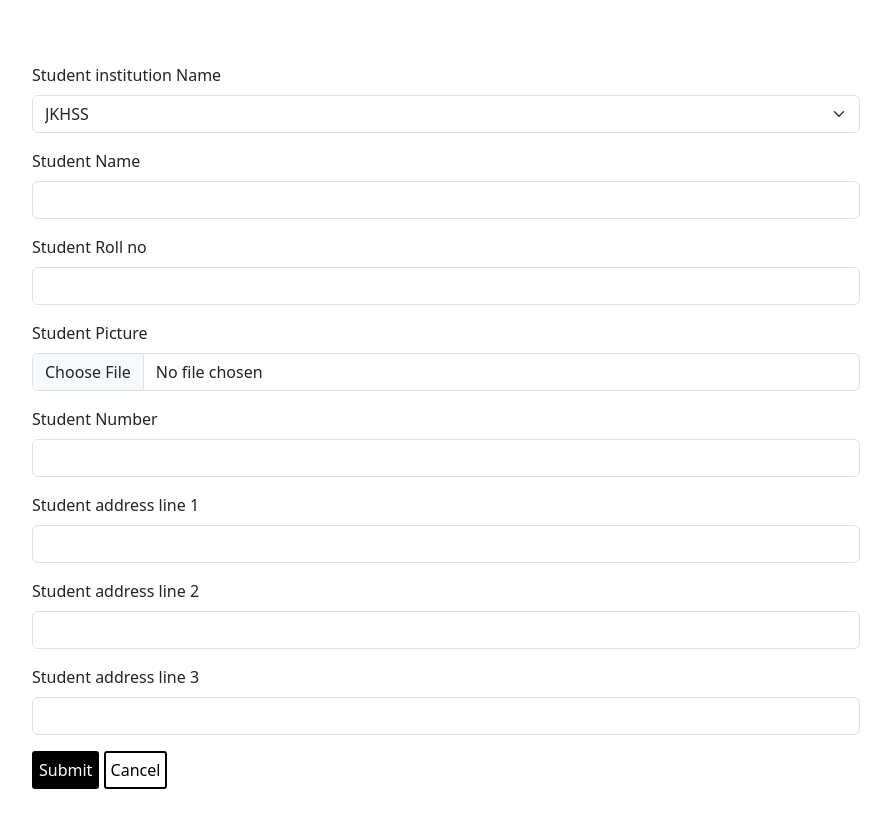
After one commit to afthab8990/ID-card-generator, a Django app: page /addstudents in a window 1280 px wide. The commit adds this page. Shown: the part 337-1174 px from the top of the page, without its empty margins (194-1085 px from the left). Run offline with Django 5.2, Linux system fonts and the light colour scheme; data comes from the database, SQL or seed files in the repository; both versions use the stored data as it was after the commit.

Commit message:
Added student functions

```diff
--- a/id_app/models.py
+++ b/id_app/models.py
@@ -11,6 +11,7 @@ class instituition(models.Model):
     institutionEmail2 = models.EmailField()
 
 class student(models.Model):
+    sinstitution=models.ForeignKey(instituition,on_delete=models.CASCADE)
     studentName = models.CharField(max_length=25)
     studentRollnumber = models.IntegerField()
     studentNumber = models.IntegerField()
--- a/id_app/static/style.css
+++ b/id_app/static/style.css
@@ -2,14 +2,42 @@ body{
     font-family: Helvetica, sans-serif;
 }
 .navbar-nav .nav-link{
-    border-style:none;
-    border-bottom: 2px;
+    border-bottom-style:none;
 }
 .navbar-nav .nav-link:hover{
     font-weight: bold;
+    border-bottom-style: solid;
+    border-bottom-color: black;
+}
+
+.hollow-butn{
+    border-style: solid;
+    border-radius: 3px;
+    transition: 0.4s;
+    padding: 5px;
+    background-color: white;
+    text-decoration: none;
+}
+.hollow-butn:hover{
+    background-color: black;
+    color: white;
+}
+
+.solid-butn{
+    border-style: solid;
+    border-radius: 3px;
+    transition: 0.4s;
+    padding: 5px;
+    color: white;
+    background-color: black;
+}
+
+.solid-butn:hover{
+    background-color: grey;
 }
 
 .box{
+    position: relative;
     width: 180px;
     height: 250px;
     background-color: white;
--- /dev/null
+++ b/id_app/templates/addstudents.html
@@ -0,0 +1,68 @@
+{% extends 'generator.html' %}
+{% load static %}
+{% block content %}
+<!-- Form -->
+ <div class="container-fluid">
+    <div class="row justify-content-center" style="background-size: cover; background-position: center; background-attachment: fixed; height: 200px; overflow: hidden; background-image: url('{% static 'img/student.jpg' %}');" >
+        <h1 class="text-primary" style="margin: auto;font-size: 80px;">Students</h1>
+    </div>
+    <div class="row justify-content-center m-5" style="border-radius: 9px;">
+        <div class="row justify-content-center mt-3">
+            <div class="col-9">
+                <form method="post" action="{% url 'poststudents' %}" enctype="multipart/form-data" >
+                    {% csrf_token %}
+                    <div class="mb-3">
+                        <label for="formFile" class="form-label">Student institution Name</label>
+                        <select class="form-select" id="inputGroupSelect01" name="sinstitution">
+                            {% for i in idata %}
+                                <option>{{ i.institutionName }}</option>
+                            {% endfor %}
+                        </select>
+                    </div>
+                    <div class="mb-3">
+                        <label for="formFile" class="form-label">Student Name</label>
+                        <input class="form-control" type="text" name="studentName">
+                    </div>
+                    <div class="mb-3">
+                        <label for="formFile" class="form-label">Student Roll no</label>
+                        <input class="form-control" type="text" name="studentRollnumber">
+                    </div>
+                    <div class="mb-3">
+                        <label for="formFileDisabled" class="form-label">Student Picture</label>
+                        <input class="form-control" type="file" name="studentPhoto">
+                    </div>
+                    <div class="mb-3">
+                        <label for="formFile" class="form-label">Student Number</label>
+                        <input class="form-control" type="text" name="studentNumber">
+                    </div>
+                    <div class="mb-3">
+                        <label for="formFile" class="form-label">Student address line 1</label>
+                        <input class="form-control" type="text" name="studentAddress1">
+                    </div>
+                    <div class="mb-3">
+                        <label for="formFile" class="form-label">Student address line 2</label>
+                        <input class="form-control" type="text" name="studentAddress2">
+                    </div>
+                    <div class="mb-3">
+                        <label for="formFile" class="form-label">Student address line 3</label>
+                        <input class="form-control" type="text" name="studentAddress3">
+                    </div>
+                    <div class="col-6">
+                        <button  type="submit" class="solid-butn">Submit</button>
+                    </form>
+                   <button type="button" class="hollow-butn" onclick="window.location.href='{% url 'students' %}'" >Cancel</button>
+                </div>
+            </div>
+        </div>
+    </div>
+
+ </div>
+{% endblock %}
+<!--
+institutionName = models.CharField(max_length=40)
+instituitionAddress = models.CharField(max_length=250)
+instituitionLogo = models.ImageField()
+instituitionNumber = models.IntegerField()
+instituitionNumber2 = models.IntegerField()
+instituitionEmail = models.EmailField()
+instituitionEmail2 = models.EmailField() -->
--- a/id_app/templates/generator.html
+++ b/id_app/templates/generator.html
@@ -12,10 +12,15 @@
 
 <body>
   <div class="container-fluid">
+    <div class="row d-flex bg-black align-items-center" style="height: 80px;">
+      <div class="col-6">
+        <h3 class="text-white">ID Card generator</h3>
+      </div>
+      <div class="col-6"></div>
+    </div>
+    <div class="row text-center">
 
-    <div class="row text-center">
-        <div class="col-12 text-white d-flex flex-column ">
-            <nav class="navbar navbar-expand navbar-light bg-light">
+            <nav class="navbar navbar-expand navbar-light bg-white">
                 <div class="mx-auto">
                     <div class="collapse navbar-collapse" id="navbarSupportedContent">
                       <ul class="navbar-nav mr-auto">
@@ -26,7 +31,7 @@
                             <a class="nav-link" href="{% url 'institutions' %}">Institutions</a>
                           </li>
                         <li class="nav-item">
-                          <a class="nav-link" href="#">Students</a>
+                          <a class="nav-link" href="{% url 'students' %}">Students</a>
                         </li>
                         <li class="nav-item">
                             <a class="nav-link" href="#">Card Styles</a>
@@ -35,7 +40,7 @@
                     </div>
                 </div>
             </nav>
-        </div>
+
     </div>
   </div>
   {% block content %}
--- a/id_app/urls.py
+++ b/id_app/urls.py
@@ -7,4 +7,9 @@ urlpatterns = [
     path('institutions',views.institutions,name='institutions'),
     path('addinstitutions',views.addinstitutions,name='addinstitutions'),
     path('postinstitutions',views.postinstitutions,name='postinstitutions'),
+    path('editinstitutions<int:id>',views.editinstitutions,name='editinstitutions'),
+    path('updateinstitution<int:id>',views.updateinstitution,name='updateinstitution'),
+    path('students',views.students,name='students'),
+    path('addstudents',views.addstudents,name='addstudents'),
+    path('poststudents',views.poststudents,name='poststudents'),
 ]
--- a/id_app/views.py
+++ b/id_app/views.py
@@ -1,4 +1,4 @@
-from django.shortcuts import render,redirect
+from django.shortcuts import render,redirect, get_object_or_404
 from django.http import HttpRequest
 from .models import*
 from django.core.files.storage import FileSystemStorage
@@ -34,5 +34,43 @@ def editinstitutions(request,id):
     data = instituition.objects.filter(id=id)
     return render(request,'editinstitutions.html',{'data':data})
 
+def updateinstitution(request,id):
+    if request.method == 'POST':
+        institutionName = request.POST.get['institutionName']
+        institutionAddress = request.POST.get['institutionAddress']
+        institutionNumber = request.POST.get['institutionNumber']
+        institutionNumber2 = request.POST.get['institutionNumber2']
+        institutionEmail = request.POST.get['institutionEmail']
+        institutionEmail2 = request.POST.get['institutionEmail2']
+        try:
+            img_c = request.FILES['institutionLogo']
+            fs = FileSystemStorage()
+            institutionLogo = fs.save(img_c.name, img_c)
+        except MultiValueDictKeyError:
+            institutionLogo = instituition.objects.get(id=id).institutionLogo
+        instituition.objects.filter(id=id).update(institutionName=institutionName,institutionAddress=institutionAddress,institutionLogo=institutionLogo,institutionNumber=institutionNumber,institutionNumber2=institutionNumber2,institutionEmail=institutionEmail,institutionEmail2=institutionEmail2)
+    return redirect('institutions')
 
+def students(request):
+    sdata = student.objects.all()
+    return render(request,'students.html',{'sdata':sdata})
+
+def addstudents(request):
+    idata = instituition.objects.all()
+    return render(request,'addstudents.html',{'idata':idata})
+
+def poststudents(request):
+    if request.method=='POST':
+        sinstitutionName = request.POST['sinstitution']
+        studentName = request.POST['studentName']
+        studentPhoto = request.FILES['studentPhoto']
+        studentNumber = request.POST['studentNumber']
+        studentRollnumber = request.POST['studentRollnumber']
+        studentAddress1 = request.POST['studentAddress1']
+        studentAddress2 = request.POST['studentAddress2']
+        studentAddress3 = request.POST['studentAddress3']
+        sinstitution = get_object_or_404(instituition, institutionName=sinstitutionName)
+        data = student(sinstitution=sinstitution,studentName=studentName,studentPhoto=studentPhoto,studentNumber=studentNumber,studentRollnumber=studentRollnumber,studentAddress1=studentAddress1,studentAddress2=studentAddress2,studentAddress3=studentAddress3)
+        data.save()
+    return redirect('students')
 # Create your views here.
```
Also changed, not shown: other parts of id_app/static/style.css (+53 -1 lines), id_app/templates/addinstitutions.html (+15 -13 lines), id_app/templates/editinstitutions.html (+19 -15 lines), id_app/templates/homepage.html (+8 -16 lines), id_app/templates/institutions.html (+20 -11 lines), id_app/templates/students.html (added, +37 -0 lines), db.sqlite3, id_app/migrations/0003_student_sinstitution.py (added), id_app/static/img/students.jpg (added), media/Untitled-2.jpg (added), 1 other file.
